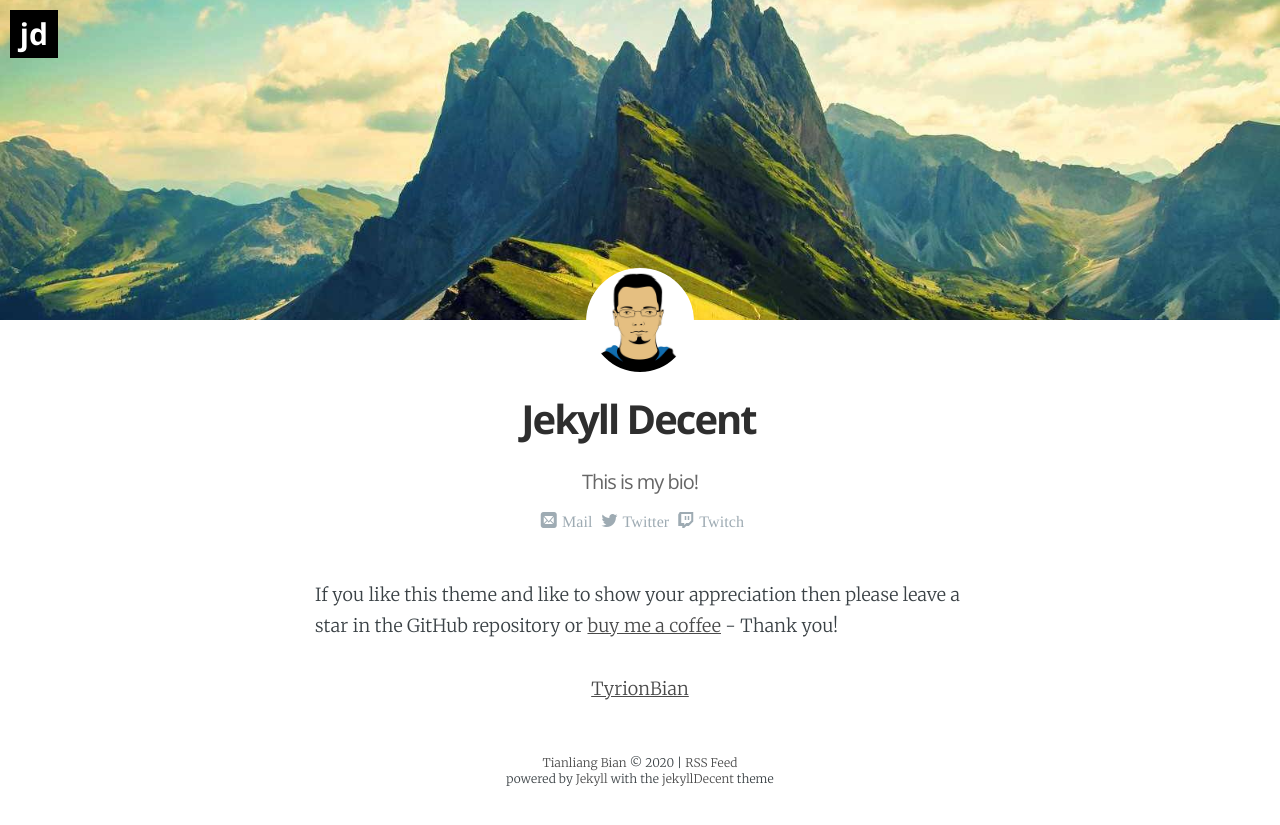
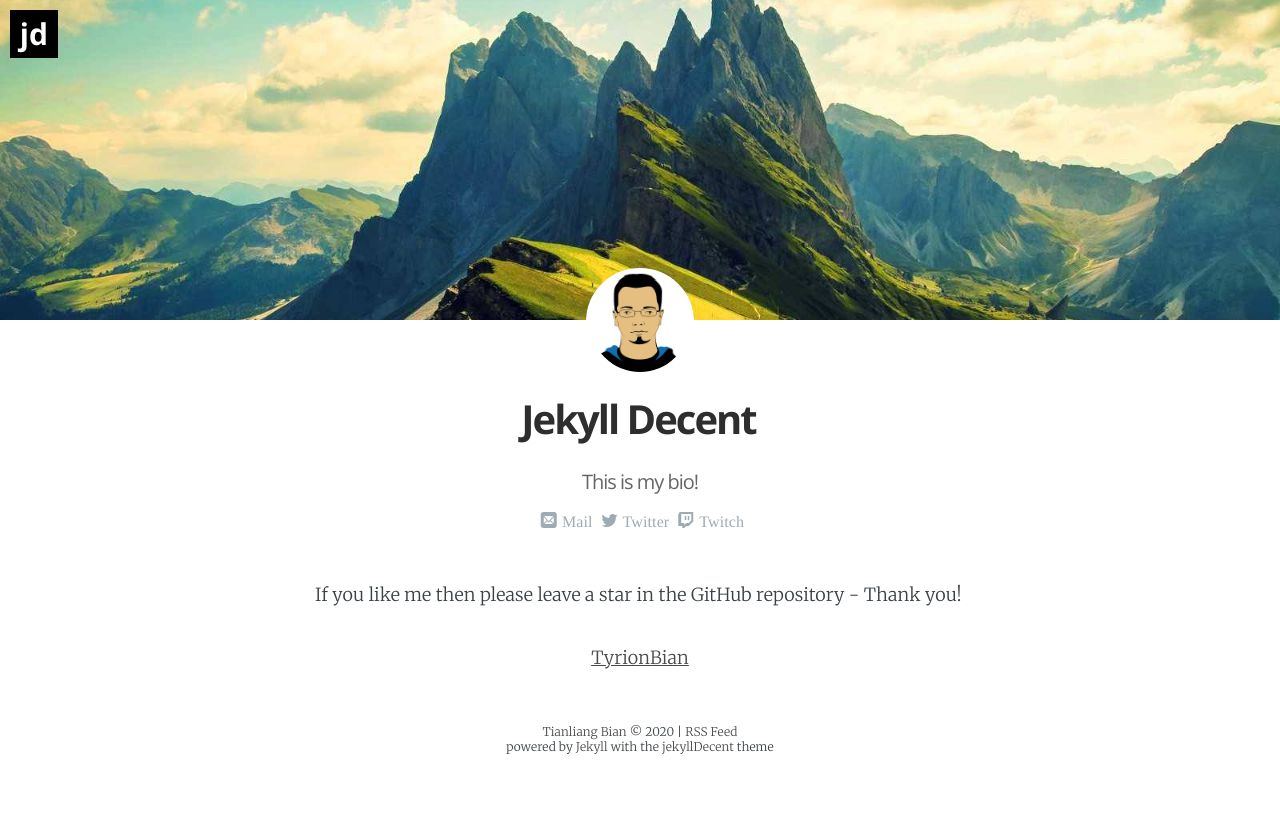
Before and after one commit to TyrionBian/tyrionbian.github.io, a Jekyll site: the page built from _pages/about.md, in a window 1280 px wide. Shown: the top 825 px of the page. Built offline with Jekyll 4.4.1, drawn with Linux system fonts in a browser that asks for light colours; some web fonts are replaced.

Commit message:
Update about.md

```diff
--- a/_pages/about.md
+++ b/_pages/about.md
@@ -10,8 +10,8 @@ excerpt:   This page contains the curriculum vitae (CV) of the author.
 ---
 <script async defer src="https://buttons.github.io/buttons.js"></script>
 
-If you like this theme and like to show your appreciation then please leave a star in the GitHub repository or [buy me a coffee](https://www.paypal.me/jenswillmer/3) - Thank you!
+If you like me then please leave a star in the GitHub repository - Thank you!
 
 <p class="github-button-container">
-<a class="github-button" href="https://github.com/TyrionBian" data-size="large" data-show-count="true" aria-label="">TyrionBian</a>
+<a class="github-button" href="https://github.com/TyrionBian" data-size="large" data-show-count="true" aria-label="repositories of">TyrionBian</a>
 </p>
```
